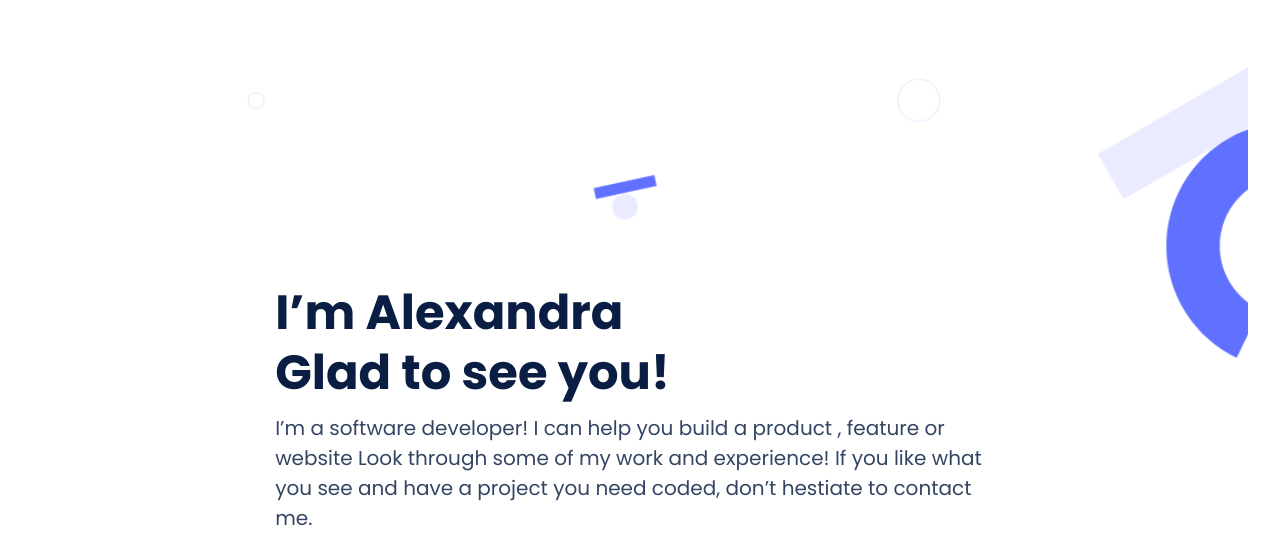
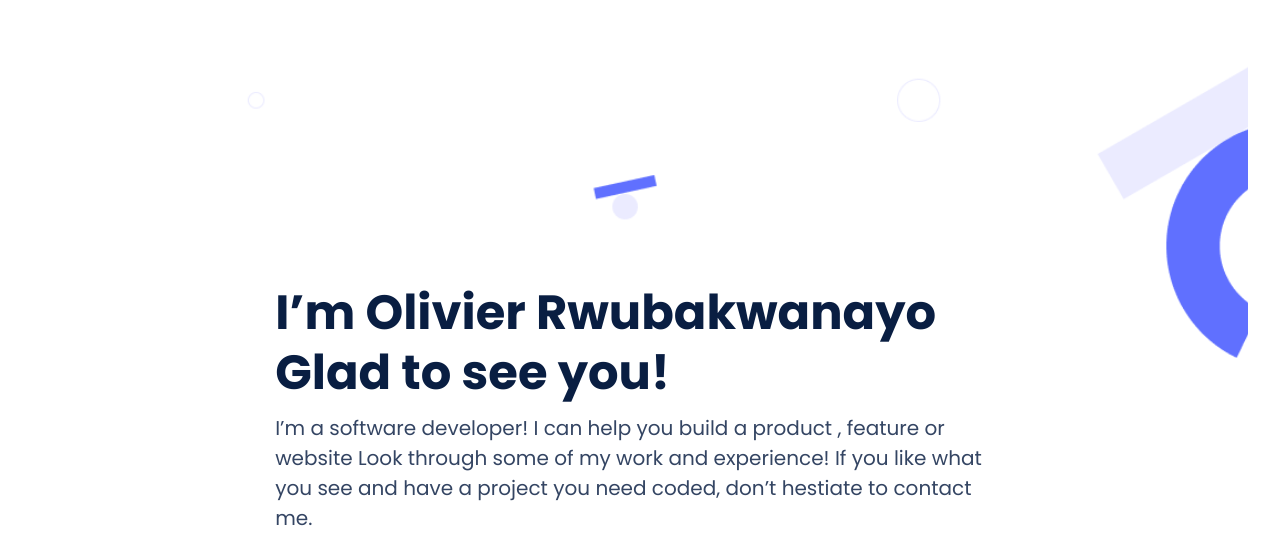
Before and after one commit to RWUBAKWANAYO/Portfolio-Setup, a website: page index.html in a window 1280 px wide. Shown: the part 62-602 px from the top of the page. Drawn offline with Linux system fonts and the light colour scheme.

Commit message:
Update html file, and redme file after project deployment

```diff
--- a/index.html
+++ b/index.html
@@ -23,7 +23,7 @@
     </ul>
   </nav>
   <div class="main-container">
-    <h1 class="main-element">I’m Alexandra</h1>
+    <h1 class="main-element">I’m Olivier Rwubakwanayo</h1>
     <h1 class="main-element">Glad to see you!</h1>
     <p class="main-element">
       I’m a software developer! I can help you build a product , feature or website Look through some of my work and experience! If you like what you see and have a project you need coded, don’t hestiate to contact me.
```
Also changed, not shown: README.md.
